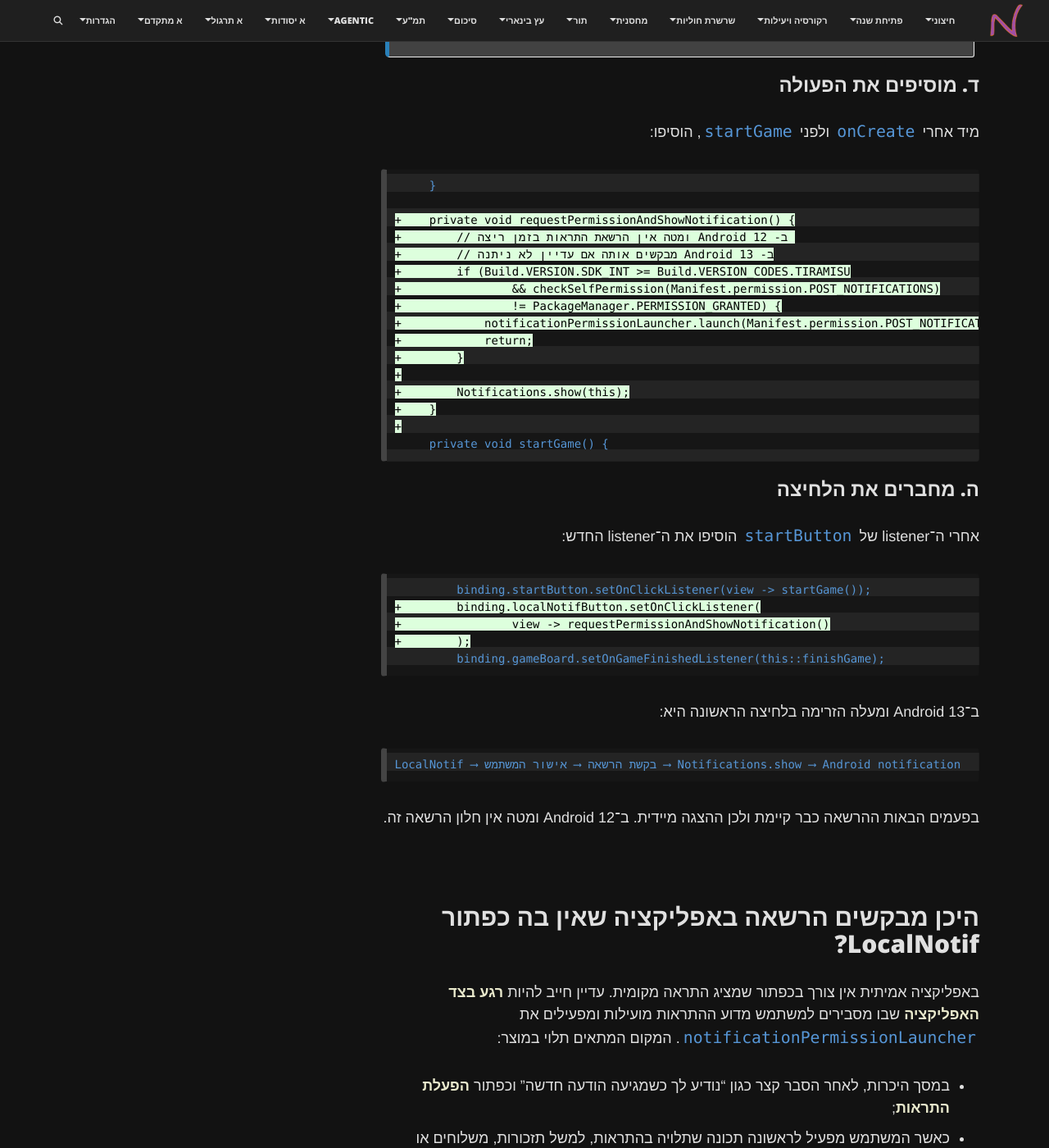
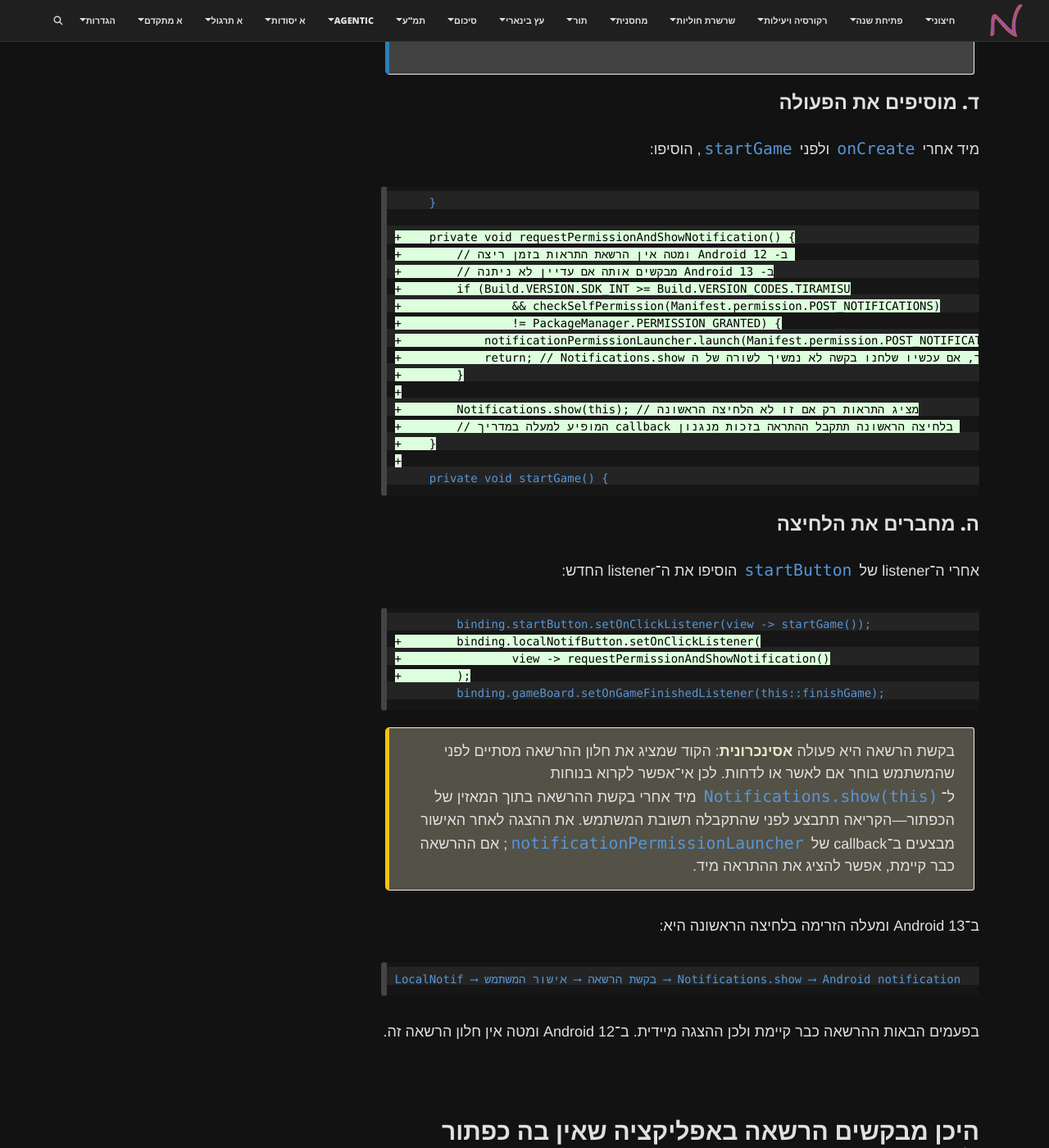
Before and after one commit to 3strategy/BeautifulMivney, a Jekyll site: the page built from android/CollectCircles/05.collect-circles-local-notification.md, in a window 1280 px wide and 1400 px high, scrolled down 7096 px. Shown: the whole window at 82% size. Built offline with Jekyll 4.4.1, drawn with Linux system fonts in a browser that asks for light colours; comment, search, counter and statistics services are not loaded; some of the changed text lies outside the part shown.

Commit message:
tiny udpate to 05 strings. comment about callback

````diff
--- a/android/CollectCircles/05.collect-circles-local-notification.md
+++ b/android/CollectCircles/05.collect-circles-local-notification.md
@@ -2,7 +2,7 @@
 layout: page
 title: "CollectCircles 5 - התראה מקומית"
 subtitle: "הרשאת התראות, Notification Channel והצגה מיידית"
-tags: [Android, Java, Notifications, Permission, NotificationChannel]
+tags: [Android, Java, Notifications, Permission, CallBack function, NotificationChannel]
 lang: he
 ---
 
@@ -234,7 +234,8 @@ public final class Notifications {
 +        // החל מ-Android 13 צריך אישור מפורש כדי להציג התראות.
 +        notificationPermissionLauncher = registerForActivityResult(
 +                new ActivityResultContracts.RequestPermission(),
-+                permissionGranted -> {
++                permissionGranted -> {     // callback כאן מוצהר מנגנון
++                    // זוהי פונקציה אנונימית - קטע קוד ללא שם - שאנחנו מבקשים שירוץ
 +                    if (permissionGranted) {
 +                        Notifications.show(this);
 +                    } else {
@@ -281,10 +282,11 @@ public final class Notifications {
 +                && checkSelfPermission(Manifest.permission.POST_NOTIFICATIONS)
 +                != PackageManager.PERMISSION_GRANTED) {
 +            notificationPermissionLauncher.launch(Manifest.permission.POST_NOTIFICATIONS);
-+            return;
++            return; // Notifications.show כלומר, אם עכשיו שלחנו בקשה לא נמשיך לשורה של ה
 +        }
 +
-+        Notifications.show(this);
++        Notifications.show(this); // מציג התראות רק אם זו לא הלחיצה הראשונה
++        // המופיע למעלה במדריך callback בלחיצה הראשונה תתקבל ההתראה בזכות מנגנון
 +    }
 +
      private void startGame() {
@@ -302,6 +304,8 @@ public final class Notifications {
          binding.gameBoard.setOnGameFinishedListener(this::finishGame);
 ```
 
+{: .box-warning}
+בקשת הרשאה היא פעולה **אסינכרונית**: הקוד שמציג את חלון ההרשאה מסתיים לפני שהמשתמש בוחר אם לאשר או לדחות. לכן אי־אפשר לקרוא בנוחות ל־`Notifications.show(this)` מיד אחרי בקשת ההרשאה בתוך המאזין של הכפתור—הקריאה תתבצע לפני שהתקבלה תשובת המשתמש. את ההצגה לאחר האישור מבצעים ב־callback של `notificationPermissionLauncher`; אם ההרשאה כבר קיימת, אפשר להציג את ההתראה מיד.
 
 ב־Android 13 ומעלה הזרימה בלחיצה הראשונה היא:
 
````
Also changed, not shown: other parts of android/CollectCircles/05.collect-circles-local-notification.md (+1 -1 lines).
